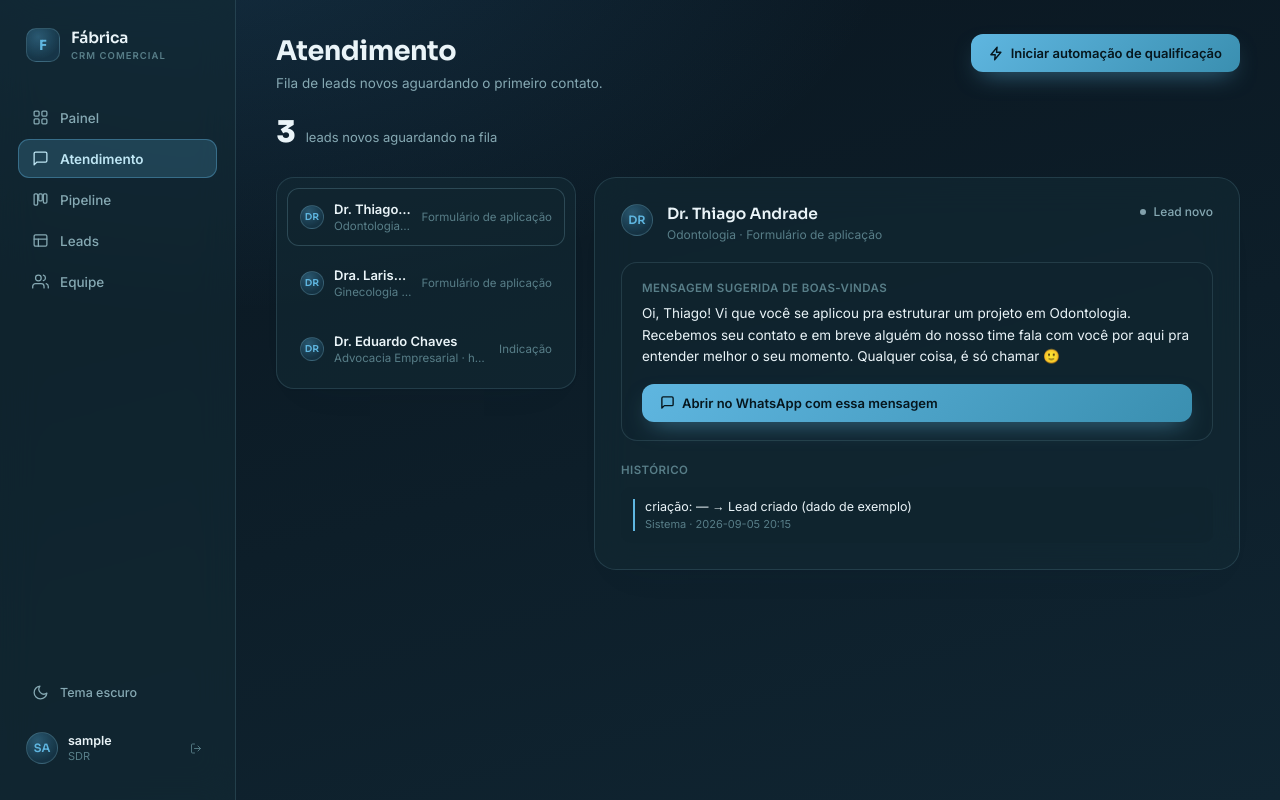
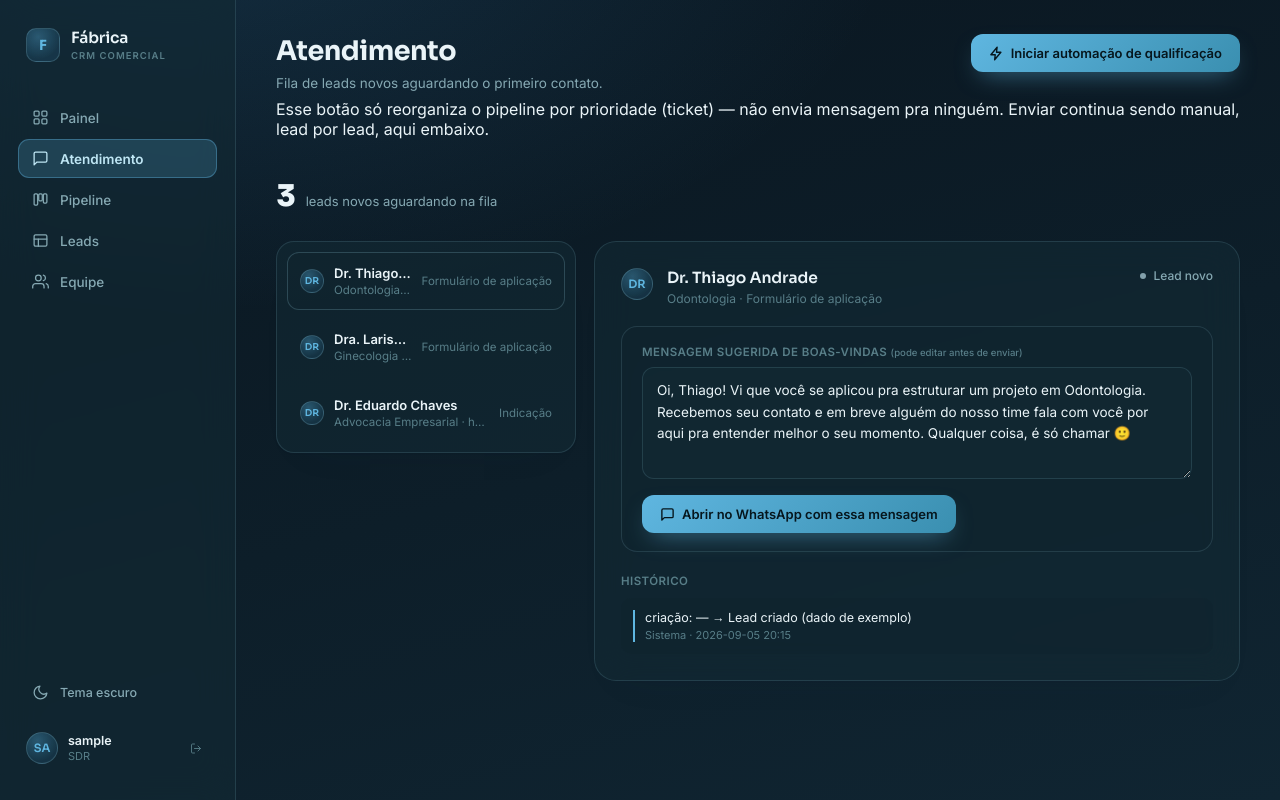
Before and after one commit to fabricadelancamentosoficial-jpg/crmfabrica, a Flask app: page /atendimento in a window 1280 px wide. Run offline with Flask 3, Linux system fonts and the light colour scheme; the visitor is signed in with stand-in values (Sample User, id 1); data comes from the database, SQL or seed files in the repository.

Commit message:
Atendimento: mensagem sugerida vira editável antes de enviar
A mensagem de boas-vindas agora é um campo editável — o atendente
pode ajustar o texto antes de abrir o WhatsApp, e o link já sai
montado com a versão editada, não mais com o texto original fixo.
Também deixa explícito na tela que o botão de automação só reorganiza
o pipeline (não envia mensagem pra ninguém).

```diff
--- a/static/css/style.css
+++ b/static/css/style.css
@@ -447,7 +447,13 @@
   background: var(--surface-2); border: 1px solid var(--line); border-radius: 16px; padding: 18px 20px;
 }
 .atendimento-suggestion-label { display: block; font-size: 11.5px; font-weight: 600; text-transform: uppercase; letter-spacing: .04em; color: var(--ink-faint); margin-bottom: 8px; }
-.atendimento-suggestion-text { font-size: 13.5px; color: var(--ink); line-height: 1.6; margin: 0 0 16px; }
+.atendimento-suggestion-text {
+  display: block; width: 100%; font-size: 13.5px; color: var(--ink); line-height: 1.6; margin: 0 0 16px;
+  font-family: 'Inter'; background: var(--surface); border: 1px solid var(--line); border-radius: 12px;
+  padding: 12px 14px; resize: vertical;
+}
+.atendimento-suggestion-text:focus { outline: none; border-color: color-mix(in oklch, var(--accent) 45%, var(--line)); }
+.atendimento-suggestion-label small { text-transform: none; font-weight: 500; letter-spacing: 0; color: var(--ink-faint); }
 .atendimento-suggestion-nofone { font-size: 12.5px; color: var(--ink-faint); }
 .atendimento-suggestion .btn-primary svg { width: 15px; height: 15px; }
 
--- a/static/js/atendimento.js
+++ b/static/js/atendimento.js
@@ -1,5 +1,17 @@
 (function () {
   "use strict";
+
+  var btnWhatsapp = document.getElementById("btn-abrir-whatsapp");
+  var editor = document.getElementById("mensagem-editor");
+  if (btnWhatsapp && editor) {
+    btnWhatsapp.addEventListener("click", function () {
+      var digits = (btnWhatsapp.getAttribute("data-telefone") || "").replace(/\D/g, "");
+      if (!digits) return;
+      var texto = encodeURIComponent(editor.value);
+      window.open("https://wa.me/" + digits + "?text=" + texto, "_blank", "noopener");
+    });
+  }
+
   var btn = document.getElementById("btn-auto-qualificar");
   if (!btn) return;
 
--- a/templates/atendimento.html
+++ b/templates/atendimento.html
@@ -10,6 +10,7 @@
     </button>
   </div>
 </header>
+<p class="section-sub" style="margin-top:-14px;">Esse botão só reorganiza o pipeline por prioridade (ticket) — não envia mensagem pra ninguém. Enviar continua sendo manual, lead por lead, aqui embaixo.</p>
 
 <div class="atendimento-stat">
   <span class="atendimento-stat-value">{{ fila|length }}</span>
@@ -46,13 +47,13 @@
       </div>
 
       <div class="atendimento-suggestion">
-        <span class="atendimento-suggestion-label">Mensagem sugerida de boas-vindas</span>
-        <p class="atendimento-suggestion-text">{{ mensagem_sugerida }}</p>
+        <span class="atendimento-suggestion-label">Mensagem sugerida de boas-vindas <small>(pode editar antes de enviar)</small></span>
+        <textarea class="atendimento-suggestion-text" id="mensagem-editor" rows="4">{{ mensagem_sugerida }}</textarea>
         {% if selecionado.telefone %}
-        <a class="btn-primary" href="{{ selecionado.telefone | walink_msg(mensagem_sugerida) }}" target="_blank" rel="noopener">
+        <button class="btn-primary" type="button" id="btn-abrir-whatsapp" data-telefone="{{ selecionado.telefone }}">
           <svg viewBox="0 0 24 24" fill="none" stroke="currentColor" stroke-width="2.2" stroke-linecap="round" stroke-linejoin="round"><path d="M21 15a2 2 0 0 1-2 2H7l-4 4V5a2 2 0 0 1 2-2h14a2 2 0 0 1 2 2z"/></svg>
           Abrir no WhatsApp com essa mensagem
-        </a>
+        </button>
         {% else %}
         <span class="atendimento-suggestion-nofone">Esse lead não tem telefone cadastrado.</span>
         {% endif %}
```
